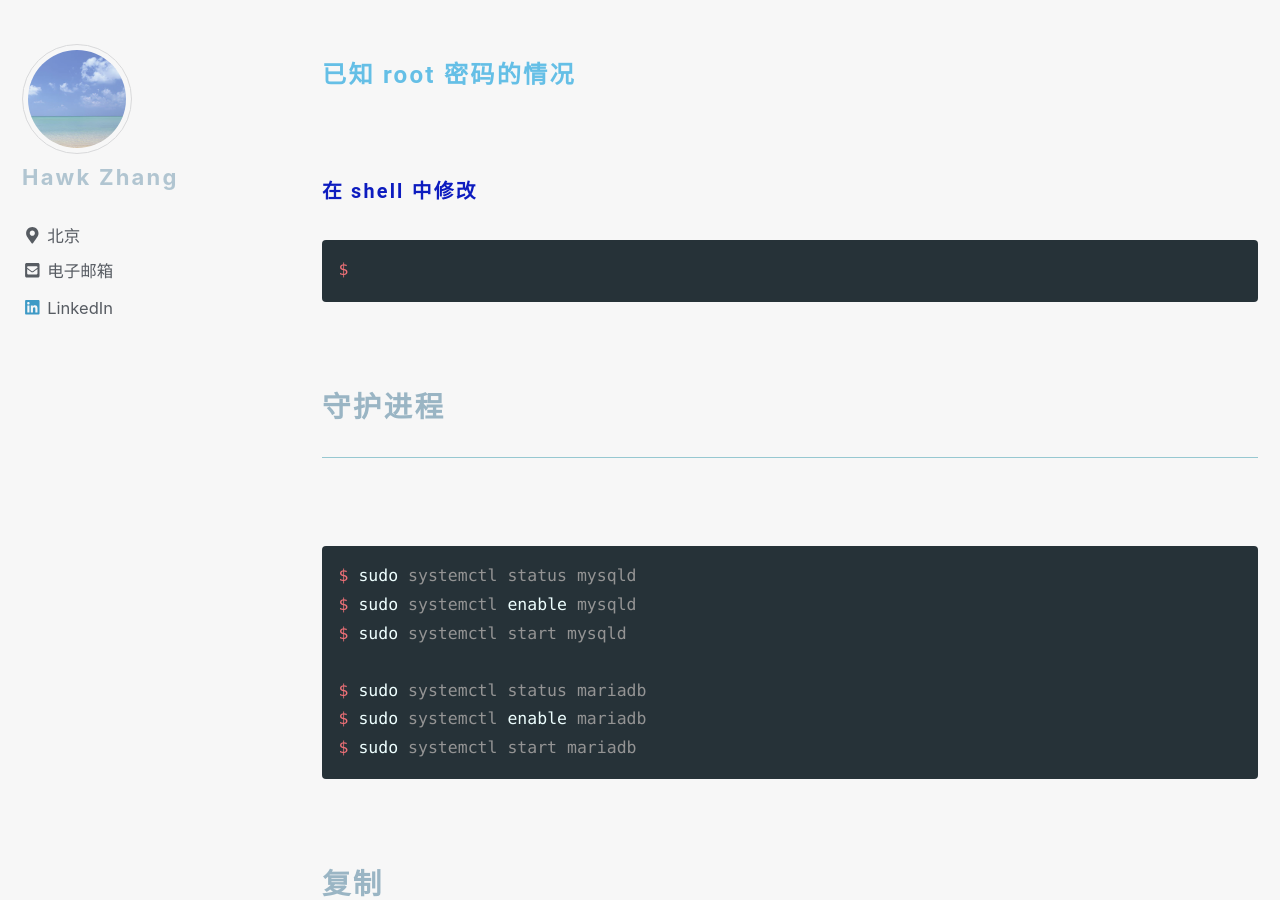
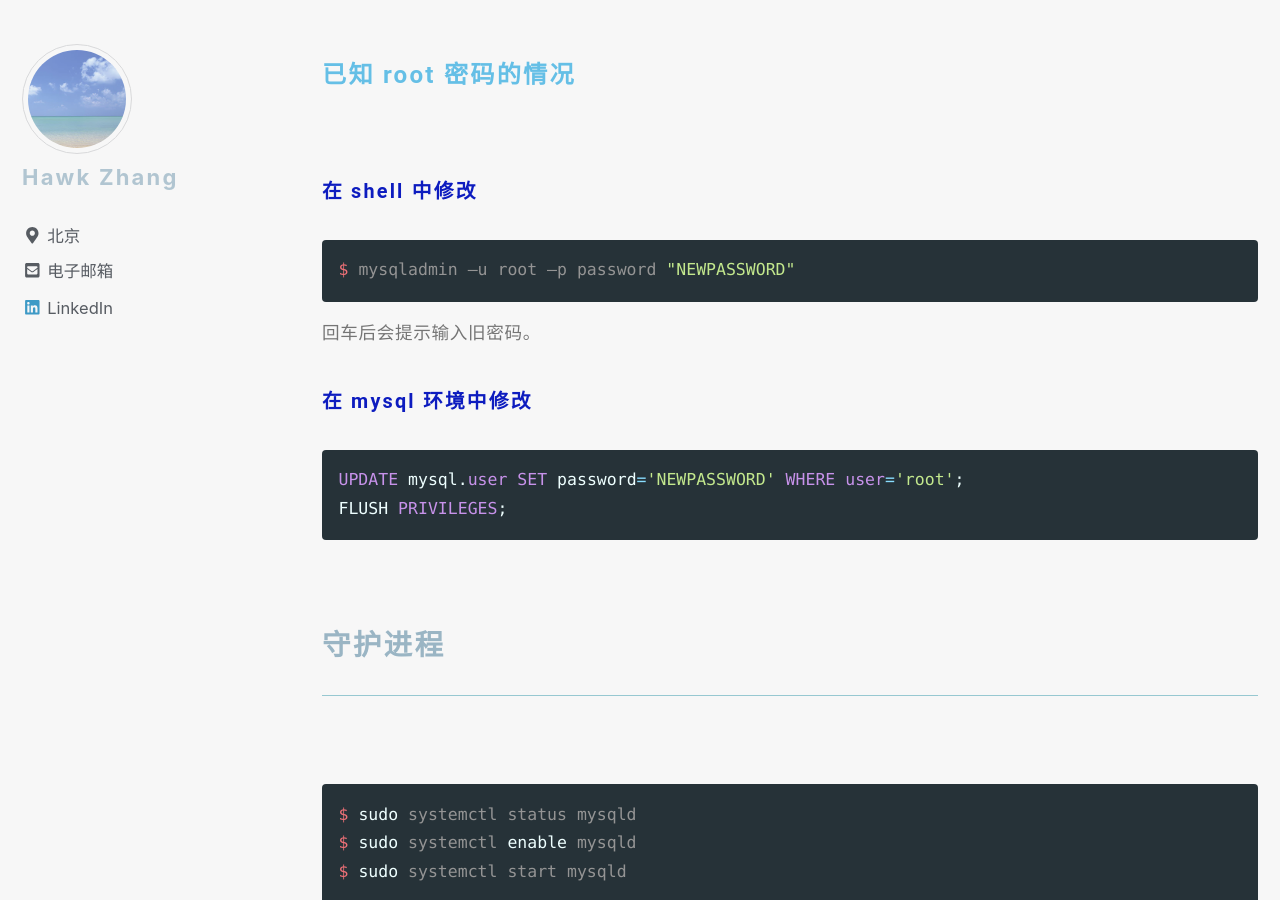
Before and after one commit to narru888/linotes_note, a Jekyll site: the page built from _posts/cheatsheet/2017-05-01-db.md, in a window 1280 px wide and 900 px high, scrolled down 2744 px. Built offline with Jekyll 4.4.1, drawn with Linux system fonts in a browser that asks for light colours; nearby versions of some CDN libraries; a script that is not in the unit is left out.

Commit message:
update on 2018-12-09 16:41:01 CST

````diff
--- a/_posts/cheatsheet/2017-05-01-db.md
+++ b/_posts/cheatsheet/2017-05-01-db.md
@@ -92,7 +92,16 @@ $ sudo mysql_secure_installation
 ##### 在 shell 中修改
 
 ```bash
-$
+$ mysqladmin –u root –p password "NEWPASSWORD"
+```
+
+回车后会提示输入旧密码。
+
+##### 在 mysql 环境中修改
+
+```sql
+UPDATE mysql.user SET password='NEWPASSWORD' WHERE user='root';
+FLUSH PRIVILEGES;
 ```
 
 
````
